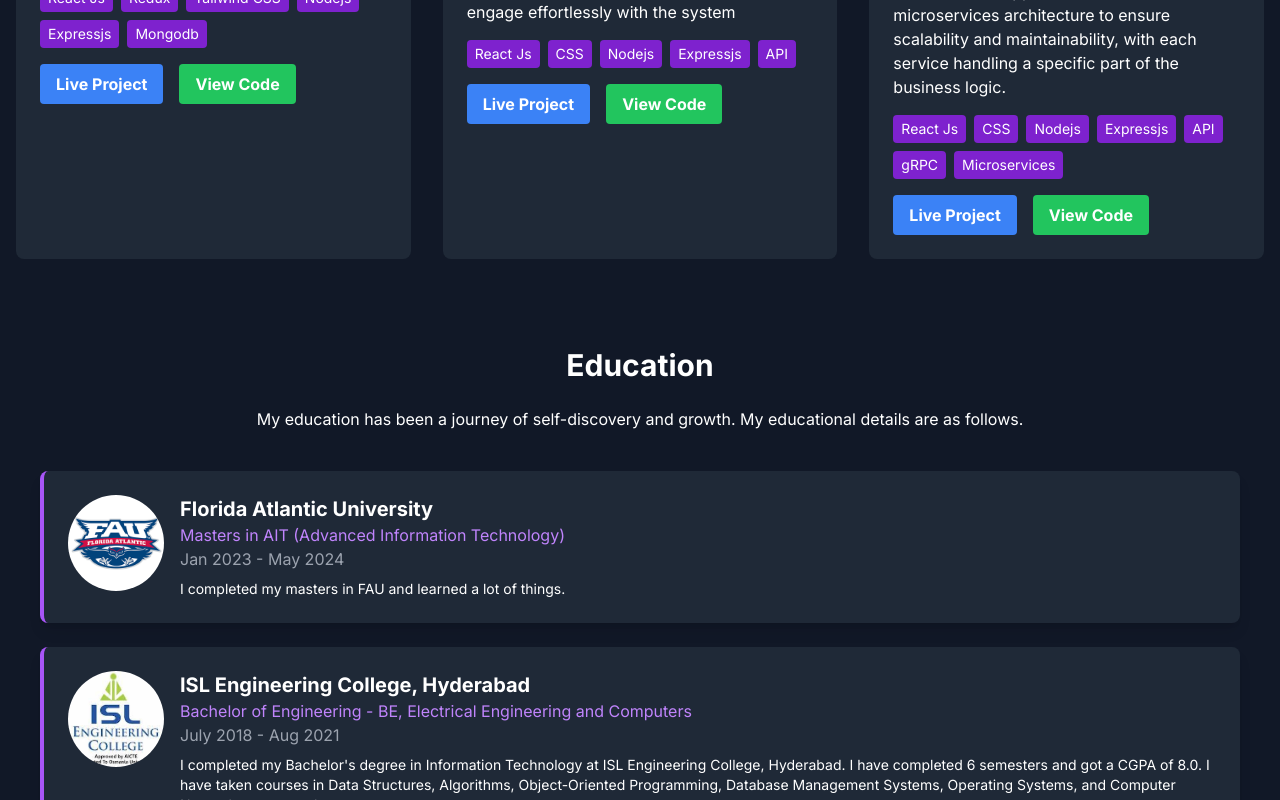
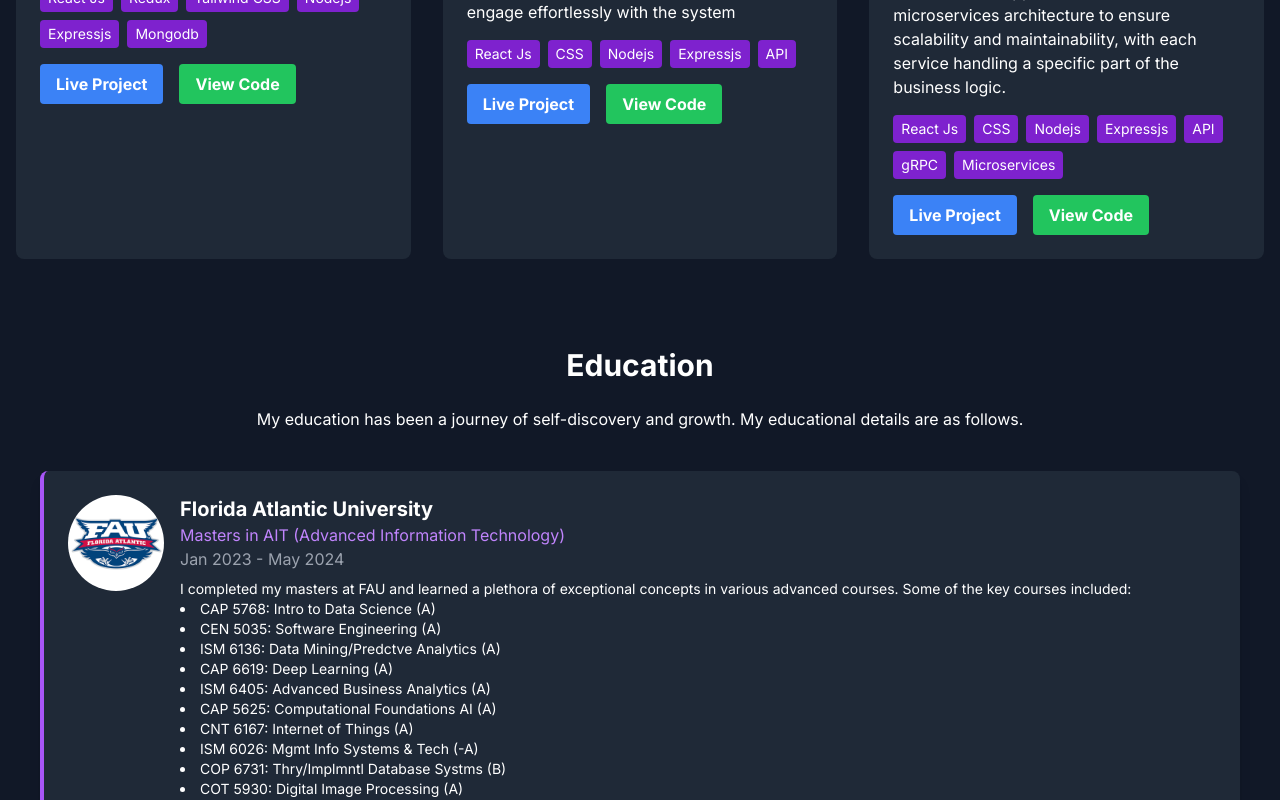
Before and after one commit to mujju834/Mujju, a Next.js app: page / in a window 1280 px wide. Shown: the part 5436-6236 px from the top of the page. Built offline with nearby package versions, Linux system fonts and the light colour scheme; no server answers.

Commit message:
added experience

```diff
--- a/app/Components/Education.tsx
+++ b/app/Components/Education.tsx
@@ -5,24 +5,40 @@ import { faSchool } from '@fortawesome/free-solid-svg-icons';
 const Education = () => {
   // Example data array
   const educationData = [
-
     {
       id: 1,
       institution: 'Florida Atlantic University',
       degree: 'Masters in AIT (Advanced Information Technology)',
       date: 'Jan 2023 - May 2024',
       CGPA: '4/4',
-        description: 'I completed my masters in FAU and learned a lot of things.',
+      description: (
+        <div>
+          <p>I completed my masters at FAU and learned a plethora of exceptional concepts in various advanced courses. Some of the key courses included:</p>
+          <ul className="list-disc list-inside">
+            <li>CAP 5768: Intro to Data Science (A)</li>
+            <li>CEN 5035: Software Engineering (A)</li>
+            <li>ISM 6136: Data Mining/Predctve Analytics (A)</li>
+            <li>CAP 6619: Deep Learning (A)</li>
+            <li>ISM 6405: Advanced Business Analytics (A)</li>
+            <li>CAP 5625: Computational Foundations AI (A)</li>
+            <li>CNT 6167: Internet of Things (A)</li>
+            <li>ISM 6026: Mgmt Info Systems & Tech (-A)</li>
+            <li>COP 6731: Thry/Implmntl Database Systms (B)</li>
+            <li>COT 5930: Digital Image Processing (A)</li>
+          </ul>
+          <p>Through these courses, I gained a deep understanding of data science, software engineering, predictive analytics, and AI foundations, which significantly contributed to my technical and analytical skills.</p>
+        </div>
+      ),
       imageUrl: '/images/fau.png' // Replace with the path to your image
     },
-
     {
       id: 2,
       institution: 'ISL Engineering College, Hyderabad',
-      degree: 'Bachelor of Engineering - BE, Electrical Engineering and Computers',
+      degree: 'Bachelor of Engineering - BE, Electrical Engineering and Technology',
       date: 'July 2018 - Aug 2021',
       grade: '8.0 CGPA',
-      description: 'I completed my Bachelor\'s degree in Information Technology at ISL Engineering College, Hyderabad. I have completed 6 semesters and got a CGPA of 8.0.  I have taken courses in Data Structures, Algorithms, Object-Oriented Programming, Database Management Systems, Operating Systems, and Computer Networks, among others.',
+      description: `I completed my Bachelor's degree in Electrical-Engineering&Technology at ISL Engineering College, Hyderabad. I have completed 6 semesters and got a CGPA of 7.5.
+      I have taken courses in Data Structures, Algorithms, Object-Oriented Programming, Database Management Systems, Operating Systems, and Computer Networks,Power Systems, Digital Electronics, Electrical Circuits among others.`,
       imageUrl: '/images/isl.jpg' // Replace with the path to your image
     },
     {
@@ -31,11 +47,9 @@ const Education = () => {
       degree: 'Diploma - Electrical Engineering and Computers',
       date: 'June 2015 -May 2018',
       grade: '75%',
-        description: 'I completed my Diploma in Electrical Engineering and Computers',
+      description: 'I completed my Diploma in Electrical Engineering and Computers. I have taken courses in C Programming, Java Programming, Operating Systems, and Computer Networks,Basic Electrical Engineering, Power Systems, Digital Electronics, Electrical Circuits among others.',
       imageUrl: '/images/dip.jpg' // Replace with the path to your image
     }
-
-    // Add more education entries as needed
   ];
 
   return (
@@ -61,7 +75,7 @@ const Education = () => {
                 <h3 className="text-xl font-bold">{edu.institution}</h3>
                 <p className="text-purple-400">{edu.degree}</p>
                 <p className="text-gray-400">{edu.date}</p>
-                <p className="text-sm mt-2">{edu.description}</p>
+                <div className="text-sm mt-2">{edu.description}</div>
               </div>
             </div>
           </div>
@@ -69,11 +83,9 @@ const Education = () => {
       </div>
 
       <style jsx>{`
-      #education{
+        #education {
           scroll-margin-top: 50px; /* Adjust this value as needed */
         }
-
-
         .education-entry:hover {
           box-shadow: 0 10px 30px -5px rgba(153, 102, 255, 0.5); /* Purple glow */
           border-color: #7e22ce; /* Darker purple border */
--- a/app/Components/experience.tsx
+++ b/app/Components/experience.tsx
@@ -55,7 +55,7 @@ const Experience = () => {
         id: 1,
         company: 'Freelance Blockchain Developer on Fiverr, Remote',
         role: 'Blockchain Developer',
-        date: '2018 – 2022',
+        date: '2018 – 2024',
         description: 'Specialized in designing and implementing secure and efficient blockchain-based solutions for a diverse range of international clients. Developed smart contracts, decentralized applications (dApps), and contributed to blockchain protocol developments.',
         imageUrl: '/images/fiverr.png', // Placeholder - Replace with actual image path
         contributions: [
```
Lines whose indentation alone changed are shown as unchanged.
